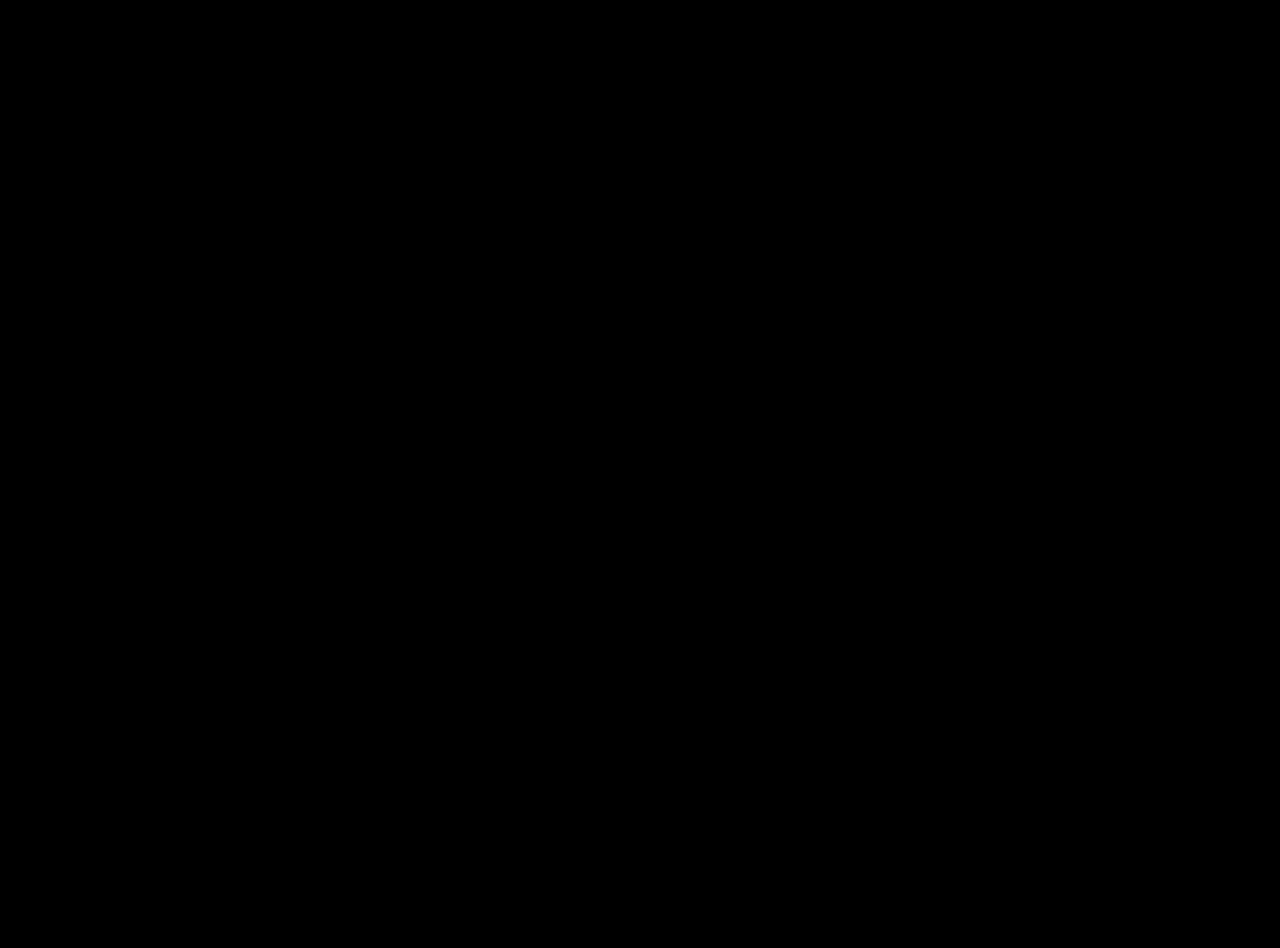
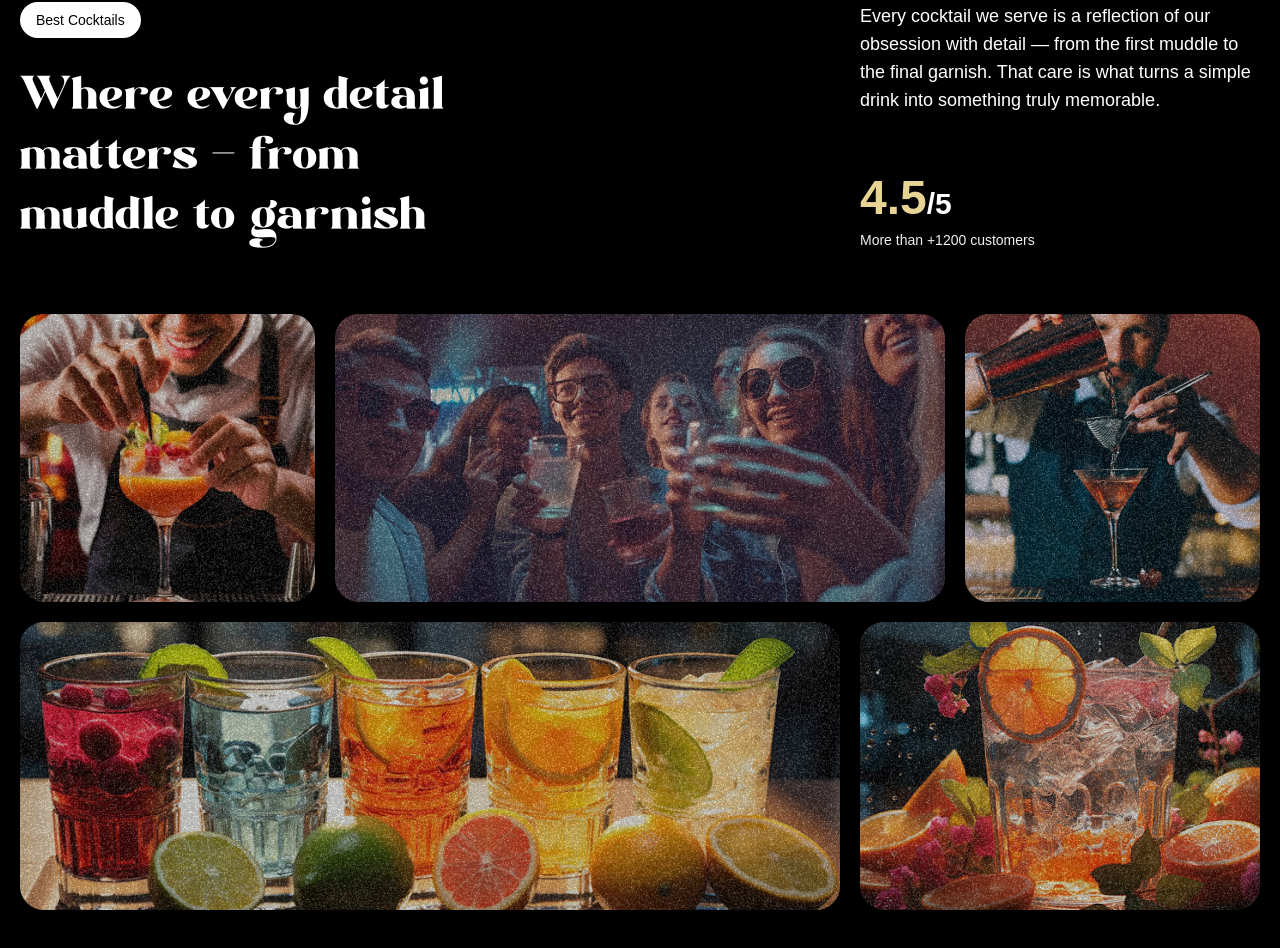
Before and after one commit to shallmanq/cocktails_gsap, a React (Vite) app: page / in a window 1280 px wide. Shown: the part 1710-2658 px from the top of the page. Before the commit the page ends 1600 px from the top, so only its background shows below. Built offline with nearby package versions, Linux system fonts and the light colour scheme; a web font is replaced by a local one.

Commit message:
Implement The About Section

```diff
--- a/src/App.jsx
+++ b/src/App.jsx
@@ -3,6 +3,7 @@
 import Navbar from "./components/Navbar.jsx";
 import Hero from "./components/Hero.jsx";
 import Cocktails from "./components/Cocktails.jsx";
+import About from "./components/About.jsx";
 
 gsap.registerPlugin(ScrollTrigger, SplitText);
 
@@ -12,6 +13,7 @@
             <Navbar />
             <Hero />
             <Cocktails />
+            <About />
         </main>
     )
 }
--- /dev/null
+++ b/src/components/About.jsx
@@ -0,0 +1,87 @@
+import {useGSAP} from "@gsap/react";
+import {SplitText} from "gsap/all";
+import gsap from "gsap";
+
+const About = () => {
+    useGSAP(() => {
+        const titleSplit = SplitText.create('#about h2',{
+            type: 'words'
+        })
+
+        const scrollTimeline = gsap.timeline({
+            scrollTrigger: {
+                trigger: '#about',
+                start: 'top center'
+            }
+        })
+
+            scrollTimeline
+                .from(titleSplit.words, {
+                    opacity: 0, duration: 1, yPercent: 100, ease: 'expo.out', stagger: 0.02
+                })
+                .from('.top-grid div, .bottom-grid div', {
+                    opacity: 0, duration: 1, ease: 'power1.inOut', stagger: 0.04,
+                }, '-=0.5')
+
+    })
+
+    return (
+        <div id="about">
+            <div className="mb-16 md:px-0 px-5">
+                <div className="content">
+                    <div className="md:col-span-8">
+                        <p className="badge">Best Cocktails</p>
+                        <h2>
+                            Where every detail matters <span className="text-white">-</span> from muddle to garnish
+                        </h2>
+                    </div>
+
+                    <div className="sub-content">
+                        <p>
+                            Every cocktail we serve is a reflection of our obsession with detail — from the first muddle to the final garnish. That care is what turns a simple drink into something truly memorable.
+                        </p>
+
+                        <div>
+                            <p className="md:text-3xl text-xl font-bold">
+                                <span>4.5</span>/5
+                            </p>
+                            <p className="text-sm text-white-100">
+                                More than +1200 customers
+                            </p>
+                        </div>
+                    </div>
+                </div>
+            </div>
+
+            <div className="top-grid">
+                <div className="md:col-span-3">
+                    <div className="noisy" />
+                    <img src="/images/abt1.png" alt="grid-img1" />
+                </div>
+
+                <div className="md:col-span-6">
+                    <div className="noisy" />
+                    <img src="/images/abt2.png" alt="grid-img2" />
+                </div>
+
+                <div className="md:col-span-3">
+                    <div className="noisy" />
+                    <img src="/images/abt5.png" alt="grid-img5" />
+                </div>
+
+            </div>
+            <div className="bottom-grid">
+                <div className="md:col-span-8">
+                    <div className="noisy" />
+                    <img src="/images/abt3.png" alt="grid-img3" />
+                </div>
+
+                <div className="md:col-span-4">
+                    <div className="noisy" />
+                    <img src="/images/abt4.png" alt="grid-img4" />
+                </div>
+            </div>
+        </div>
+    )
+}
+export default About
```
